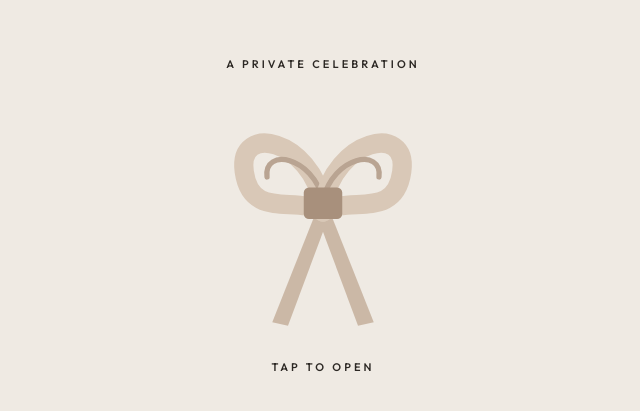
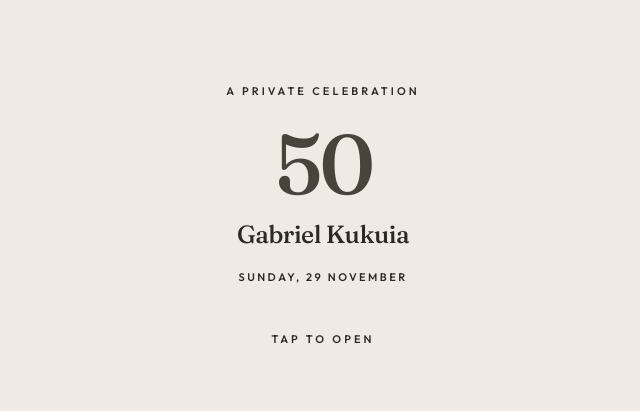
Before and after one commit to michelleamfo2007-blip/birthday-invite, a plain HTML site: page couple.html in a window 1280 px wide. Shown: the part 185-596 px from the top of the page, without its empty margins (317-957 px from the left). Drawn offline with Linux system fonts and the light colour scheme.

Commit message:
Replace the ribbon cover with a quieter type cover for a 50th.
Co-authored-by: Cursor <cursoragent@cursor.com>

```diff
--- a/couple.html
+++ b/couple.html
@@ -57,7 +57,7 @@
       flex-direction: column;
       align-items: center;
       justify-content: center;
-      gap: 22px;
+      gap: 0;
       padding: 32px;
       border: 0;
       background: var(--room);
@@ -67,17 +67,44 @@
       font-weight: 560;
       font-size: 11px;
       letter-spacing: 0.28em;
+      text-align: center;
       text-transform: uppercase;
       transition: opacity 0.55s ease, visibility 0.55s ease;
     }
 
-    .bow svg {
-      width: min(210px, 62vw);
-      height: auto;
-      display: block;
+    .bow-kicker {
+      margin-bottom: 28px;
+      letter-spacing: 0.28em;
     }
 
-    .bow-kicker {
+    .bow-age {
+      font-family: Fraunces, Georgia, serif;
+      font-weight: 500;
+      font-size: 84px;
+      line-height: 0.9;
+      letter-spacing: -0.04em;
+      text-transform: none;
+      color: #4a433c;
+    }
+
+    .bow-name {
+      margin-top: 18px;
+      font-family: Fraunces, Georgia, serif;
+      font-weight: 500;
+      font-size: 1.55rem;
+      line-height: 1.15;
+      letter-spacing: -0.02em;
+      text-transform: none;
+      color: var(--ink);
+    }
+
+    .bow-date {
+      margin-top: 22px;
+      letter-spacing: 0.22em;
+    }
+
+    .bow-open {
+      margin-top: 48px;
       letter-spacing: 0.28em;
     }
 
@@ -338,16 +365,10 @@
 <body>
   <button class="bow" id="open-bow" type="button" aria-label="Open the invitation">
     <span class="bow-kicker">A private celebration</span>
-    <svg viewBox="0 0 240 280" aria-hidden="true">
-      <path fill="#cbb8a6" d="M112 136 L62 262 L80 266 L124 148 Z"></path>
-      <path fill="#cbb8a6" d="M128 136 L178 262 L160 266 L116 148 Z"></path>
-      <path d="M120 128 C106 52 22 34 30 90 C38 146 90 116 120 136" fill="none" stroke="#d9c8b7" stroke-width="22" stroke-linecap="round"></path>
-      <path d="M120 122 C108 72 52 62 56 96" fill="none" stroke="#b9a492" stroke-width="6" stroke-linecap="round"></path>
-      <path d="M120 128 C134 52 218 34 210 90 C202 146 150 116 120 136" fill="none" stroke="#d9c8b7" stroke-width="22" stroke-linecap="round"></path>
-      <path d="M120 122 C132 72 188 62 184 96" fill="none" stroke="#b9a492" stroke-width="6" stroke-linecap="round"></path>
-      <rect x="98" y="108" width="44" height="36" rx="6" fill="#a8907c"></rect>
-    </svg>
-    <span>Tap to open</span>
+    <span class="bow-age">50</span>
+    <span class="bow-name">Gabriel Kukuia</span>
+    <span class="bow-date">Sunday, 29 November</span>
+    <span class="bow-open">Tap to open</span>
   </button>
   <article class="card" id="card" tabindex="-1">
     <p class="kicker">A private celebration</p>
```
Also changed, not shown: index.html (+37 -16 lines).
